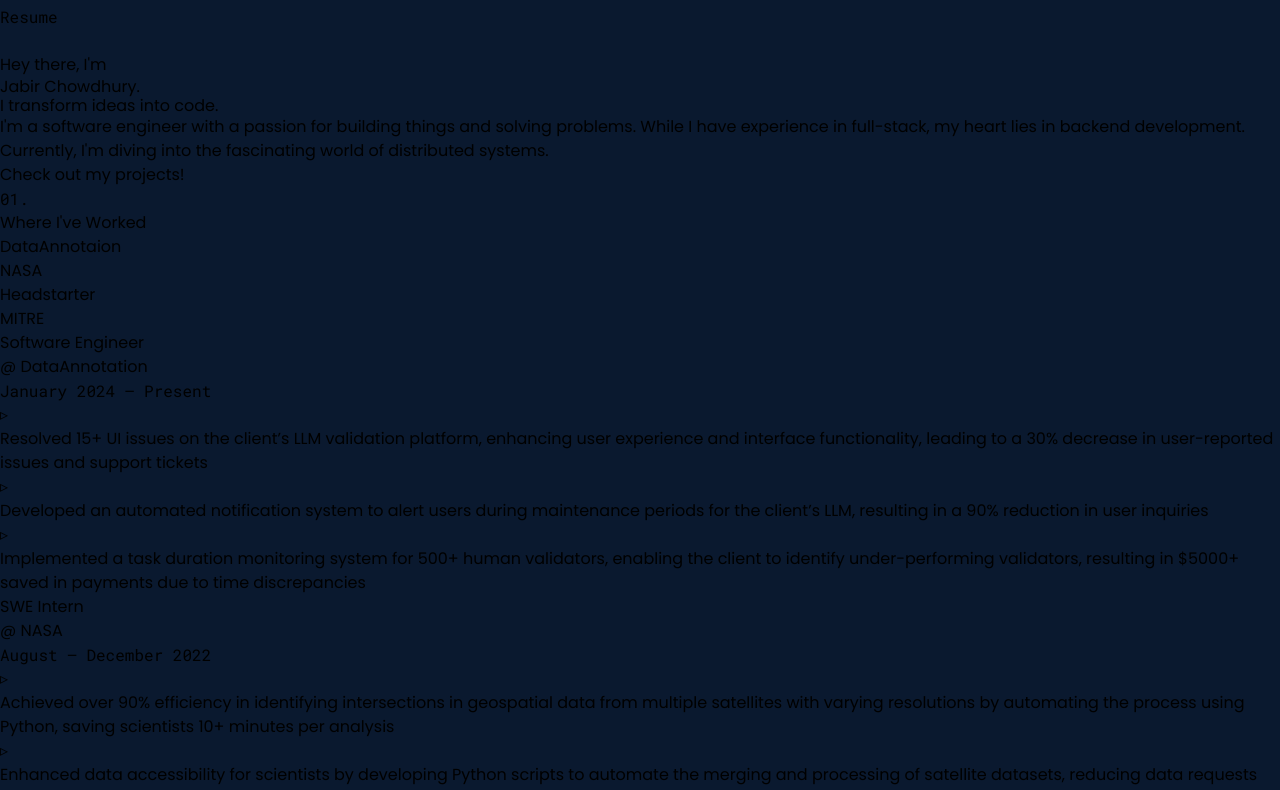
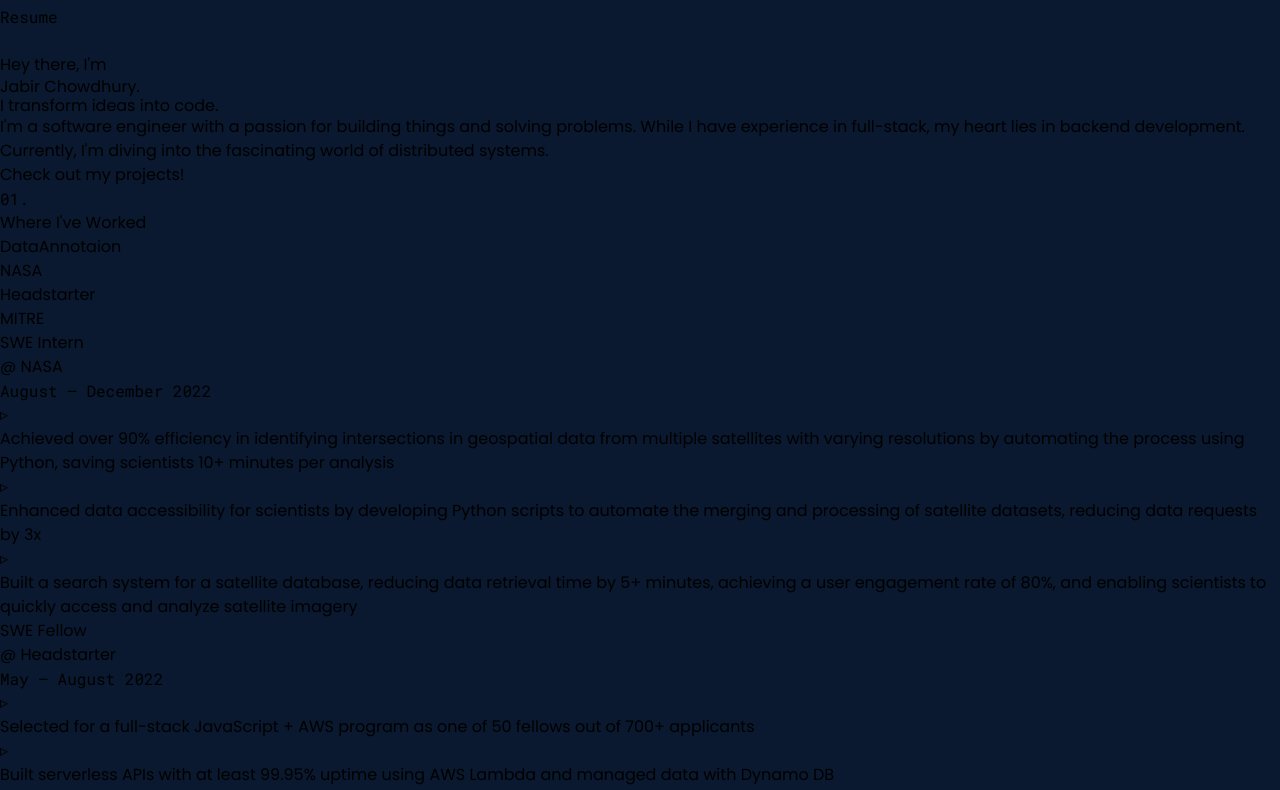
Before and after one commit to JabirC/Portfolio, a React (Vite) app: page / in a window 1280 px wide. Shown: the part 525-1315 px from the top of the page. Built offline with nearby package versions, Linux system fonts and the light colour scheme.

Commit message:
Updated expereince

```diff
--- a/src/components/Experience.jsx
+++ b/src/components/Experience.jsx
@@ -47,7 +47,7 @@
                     </ol>
                 </div>
 
-                <div className={`pt-14 mt-1 text-lg text-[#bed2fc] md:pl-4 sm:pr-0 pr-6 ${company === "DataAnnotation"? "":"hidden"}`}>
+                {/* <div className={`pt-14 mt-1 text-lg text-[#bed2fc] md:pl-4 sm:pr-0 pr-6 ${company === "DataAnnotation"? "":"hidden"}`}>
                     <div className="flex flex-row poppins-custom">Software Engineer<div className="text-[#64ffda] pl-2">@ DataAnnotation</div></div>
                     <div className="text-xs tracking-widest text-[#8892b0] pt-2"> January 2024 — Present</div>
                     <div className="pt-6 text-[#8892b0] text-sm">
@@ -66,7 +66,7 @@
                             </li>
                         </ul>
                     </div>
-                </div>
+                </div> */}
 
                 <div className={`pt-14 mt-1 text-lg text-[#bed2fc] md:pl-4 sm:pr-0 pr-6 ${company === "NASA"? "":"hidden"}`}>
                     <div className="flex flex-row poppins-custom">SWE Intern <div className="text-[#64ffda] pl-2">@ NASA</div></div>
```
